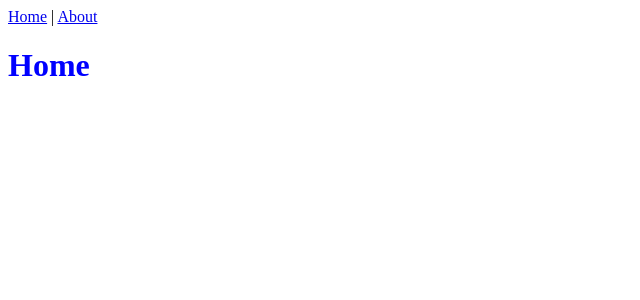
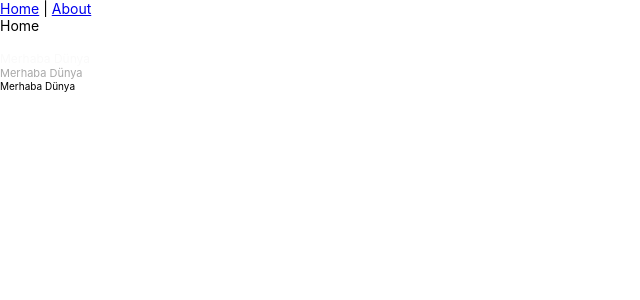
Before and after one commit to cihat/instagram-clone, a Vue app: page / in a window 1280 px wide. Shown: the top 300 px of the page, without its empty margins (0-640 px from the left). Built offline with nearby package versions, Linux system fonts and the light colour scheme.

Commit message:
add custom text component

```diff
--- /dev/null
+++ b/src/components/CustomText.vue
@@ -0,0 +1,43 @@
+<script>
+export default {
+  name: 'CustomText',
+  props: {
+    tag: {
+      type: String,
+      default: 'span'
+    },
+    size: {
+      type: String,
+      default: 'normal', //normal: 14, small: 12, xsmall:11, xxsmal: 10
+      validator: function (value) {
+      return [
+        'normal',
+        'small',
+        'xsmall',
+        'xxsmal'
+      ].indexOf(value) !== -1
+    }
+    }
+  }
+}
+</script>
+
+<template>
+  <component :is="tag" :class="size">
+    <slot />
+  </component>
+</template>
+
+<style lang="scss" scoped>
+  .small {
+    font-size: 12px;
+  }
+
+  .xsmall {
+    font-size: 11px;
+  }
+
+  .xxsmall {
+    font-size: 10px;
+  }
+</style>
--- a/src/main.js
+++ b/src/main.js
@@ -3,5 +3,6 @@
 import './registerServiceWorker'
 import router from './router'
 import store from './store'
+import './styles/app.css'
 
 createApp(App).use(store).use(router).mount('#app')
--- /dev/null
+++ b/src/styles/app.css
@@ -0,0 +1,24 @@
+@import 'variables.css';
+
+* {
+  margin: 0;
+  padding: 0;
+  border: 0;
+  font: inherit;
+
+}
+
+*,*:after,*:before {
+  box-sizing: inherit;
+}
+
+html {
+  font-size: 14px;
+  box-sizing: border-box;
+}
+
+body {
+  font-size: 1rem;
+  font-family: -apple-system, BlinkMacSystemFont, 'Segoe UI', Roboto, Helvetica,
+    Arial, sans-serif, 'Apple Color Emoji', 'Segoe UI Emoji', 'Segoe UI Symbol';
+}
--- /dev/null
+++ b/src/styles/variables.css
@@ -0,0 +1,42 @@
+:root {
+  --i1d: 38,38,38;
+  --edc: 199,199,199;
+  --f75: 38,38,38;
+  --fe0: 0,55,107;
+  --d87: 255,255,255;
+  --b3f: 250,250,250;
+  --bb2: 239,239,239;
+  --f23: 255,255,255;
+  --b38: 219,219,219;
+  --b6a: 219,219,219;
+  --ca6: 219,219,219;
+  --cdd: 38,38,38;
+  --e22: 199,199,199;
+  --e62: 245,251,255;
+  --b2f: 88,195,34;
+  --c8c: 168,168,168;
+  --ce3: 239,239,239;
+  --jd9: 0,0,0;
+  --j64: 54,54,54;
+  --a97: 243,243,243;
+  --d20: 38,38,38;
+
+  --f52: 142,142,142;
+  --h1d: 255,255,255;
+  --de5: 255,255,255;
+  --d69: 0,149,246;
+  --b86: 88,195,34;
+  --i30: 237,73,86;
+  --d62: 255,255,255;
+  --e4f: 54,54,54;
+  --a72: 255,255,255;
+  --ie3: 142,142,142;
+  --c37: 237,73,86;
+  --f24: 0,149,246;
+  --jbb: 53,121,234;
+  --eca: 255,255,255;
+  --jb7: 0,0,0;
+  --fa7: 224,241,255;
+  --ba8: 168,168,168;
+  --eac: 237,73,86;
+}
--- a/src/views/Home.vue
+++ b/src/views/Home.vue
@@ -1,21 +1,35 @@
 <script>
+import CustomText from '../components/CustomText'
 export default {
-  name: 'Home'
+  name: 'Home',
+  components: {
+    CustomText
+  }
 }
 </script>
 
 <template>
   <div class="home">
     <h1>Home</h1>
+    <CustomText class="a1" tag="p">Merhaba Dünya</CustomText>
+    <CustomText class="a2" tag="p" size="small">Merhaba Dünya</CustomText>
+    <CustomText class="a3" tag="p" size="xsmall">Merhaba Dünya</CustomText>
+    <CustomText tag="p" size="xxsmall">Merhaba Dünya</CustomText>
   </div>
 </template>
 
 <style scoped>
-h1 {
-  color: blue;
 
-  @media (--t) {
-    color: red;
-  }
+.a1 {
+  color: rgb(var(--a72))
 }
+
+.a2 {
+  color: rgb(var(--b3f))
+}
+
+.a3 {
+  color: rgb(var(--ba8))
+}
+
 </style>
```
